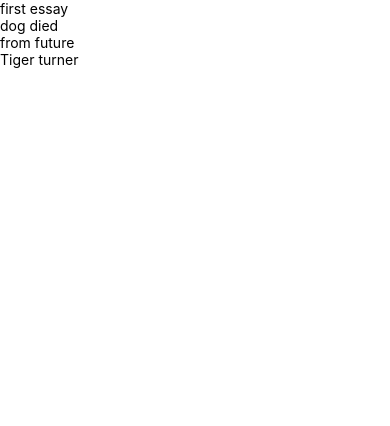
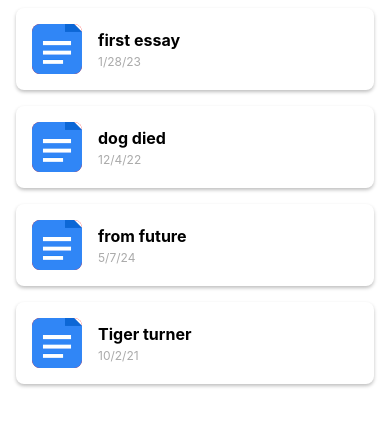
Before and after one commit to Ahussein04/REACT_ESSAY_Project, a React Native app: screen /Home in a window 390 px wide. Shown: the top 426 px of the page. Built offline with nearby package versions, Linux system fonts and the light colour scheme.

Commit message:
commit from ritz

```diff
--- a/App.js
+++ b/App.js
@@ -3,7 +3,7 @@ import Home from './screens/Home';
 import Login from './screens/Login';
 import Essay from './screens/Essay';
 import TestScreen from './components/TestScreen';
-import Navigator from './components/DrawerNavigator';
+// import Navigator from './components/DrawerNavigator';
 
 import { createStackNavigator } from "@react-navigation/stack";
 import { NavigationContainer, DefaultTheme } from "@react-navigation/native";
--- a/components/essayCard.js
+++ b/components/essayCard.js
@@ -1,31 +1,52 @@
-import { View, Text, StyleSheet } from 'react-native'
+import { View, Text, StyleSheet, Image } from 'react-native'
+import { COLORS } from '../constants/theme';
 import React from 'react'
 
-export default function EssayCard (props) {
+const EssayCard =  ({data}) => {
   return (
     <View style={styles.card}>
-      <View style={styles.cardContent}>
-        { props.children }
-      </View>
+    <Image source={data.pic} style={styles.thumbnail} />
+    <View style={styles.content}>
+      <Text style={styles.title}>{data.name}</Text>
+      <Text style={styles.date}>{data.lastEdited}</Text>
     </View>
+  </View>
   );
 }
 
 
 const styles = StyleSheet.create({
   card: {
-    borderRadius: 6,
-    elevation: 3,
     backgroundColor: '#fff',
-    shadowOffset: { width: 1, height: 1 },
-    shadowColor: '#333',
-    shadowOpacity: 0.3,
-    shadowRadius: 2,
-    marginHorizontal: 4,
-    marginVertical: 6,
+    borderRadius: 8,
+    padding: 16,
+    marginVertical: 8,
+    marginHorizontal: 16,
+    elevation: 2,
+    shadowColor: '#000',
+    shadowOffset: { width: 0, height: 2 },
+    shadowOpacity: 0.25,
+    shadowRadius: 3.84,
+    flexDirection: 'row',
+    alignItems: 'center',
   },
-  cardContent: {
-    marginHorizontal: 18,
-    marginVertical: 20,
-  }
+  thumbnail: {
+    width: 50,
+    height: 50,
+    borderRadius: 8,
+    marginRight: 16,
+    backgroundColor: COLORS.red,
+  },
+  content: {},
+  title: {
+    fontSize: 16,
+    fontWeight: 'bold',
+    marginBottom: 4,
+  },
+  date: {
+    fontSize: 12,
+    color: '#aaa',
+  },
 });
+
+export default EssayCard;
--- a/screens/Home.js
+++ b/screens/Home.js
@@ -5,7 +5,7 @@ import { COLORS, SIZES } from "../constants/theme";
 import {EssayData} from "../constants/dummyData"
 import ActionButton from "../components/ActionButton";
 import EssayCard from "../components/EssayCard";
-
+import Header from "../components/header";
 
 const DATA = [
   {
@@ -33,16 +33,14 @@ const Home = ({ navigation }) => {
 
   return (
     <SafeAreaView style={styles.container}>
+      {/* <Header => ({ "Home",navigation.navigate(Home)  )?> */}
+
       {/* <StatusBar style="auto" /> */}
+
        <FlatList
-        // numColumns={2}
+       // numColumns={2}
         data={EssayData}
-        renderItem={({item}) =>
-          <TouchableOpacity onPress={() => navigation.navigate('Login', item)}>
-            <Text >{ item.name }</Text>
-            </TouchableOpacity>
-
-        }
+        renderItem={({item}) => <EssayCard data = {item}/> }
         keyExtractor={item => item.id}
       />
     </SafeAreaView>
--- a/screens/Login.js
+++ b/screens/Login.js
@@ -4,7 +4,7 @@ import {StyleSheet, Text, View, Image, TextInput, Button, TouchableOpacity} from
 import { COLORS, SIZES } from "../constants/theme";
 
 
-const Login = () => {
+const Login = ({ navigation }) => {
   const [email, setEmail] = useState('');
   const [password, setPassword] = useState('');
 
@@ -46,7 +46,7 @@ const Login = () => {
         <Text style={styles.forgot_button}>Forgot Password?</Text>
       </TouchableOpacity>
 
-      <TouchableOpacity style={styles.loginBtn}>
+      <TouchableOpacity style={styles.loginBtn} onPress={() => navigation.navigate('Home')}>
         <Text style={styles.loginText}>LOGIN</Text>
       </TouchableOpacity>
 
```
Also changed, not shown: assets/thumb1.png (added).
